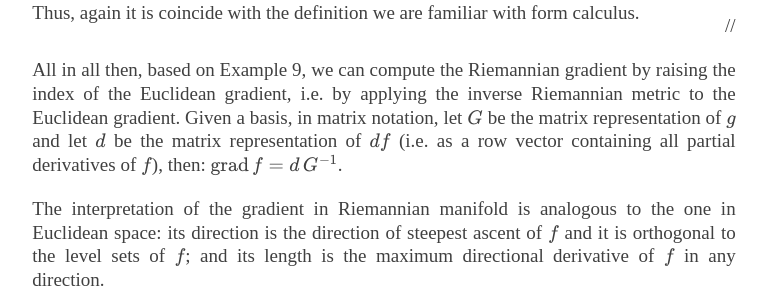
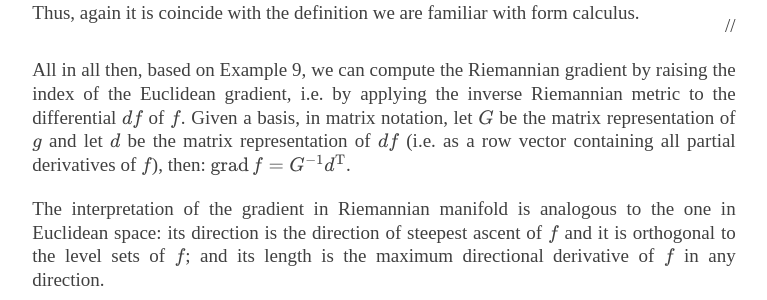
Before and after one commit to hsyodysseyjr/wiseodd0, a Jekyll site: the page built from _posts/2019-02-17-riemannian-geometry.md, in a window 1280 px wide and 900 px high, scrolled down 7113 px. Shown: the part 201-501 px from the top of the window, without its empty margins (256-1023 px from the left). Built offline with Jekyll 4.4.1, drawn with Linux system fonts in a browser that asks for light colours; nearby versions of some CDN libraries; formulas are drawn with MathJax 3.

Commit message:
Correction

```diff
--- a/_posts/2019-02-17-riemannian-geometry.md
+++ b/_posts/2019-02-17-riemannian-geometry.md
@@ -275,7 +275,7 @@ Thus, again it is coincide with the definition we are familiar with form calculu
 //
 {:.right}
 
-All in all then, based on Example 9, we can compute the Riemannian gradient by raising the index of the Euclidean gradient, i.e. by applying the inverse Riemannian metric to the Euclidean gradient. Given a basis, in matrix notation, let $G$ be the matrix representation of $g$ and let $d$ be the matrix representation of $df$ (i.e. as a row vector containing all partial derivatives of $f$), then: $\grad{f} = d \, G^{-1}$.
+All in all then, based on Example 9, we can compute the Riemannian gradient by raising the index of the Euclidean gradient, i.e. by applying the inverse Riemannian metric to the differential $df$ of $f$. Given a basis, in matrix notation, let $G$ be the matrix representation of $g$ and let $d$ be the matrix representation of $df$ (i.e. as a row vector containing all partial derivatives of $f$), then: $\grad{f} = G^{-1} d^\T$.
 
 The interpretation of the gradient in Riemannian manifold is analogous to the one in Euclidean space: its direction is the direction of steepest ascent of $f$ and it is orthogonal to the level sets of $f$; and its length is the maximum directional derivative of $f$ in any direction.
 
```
